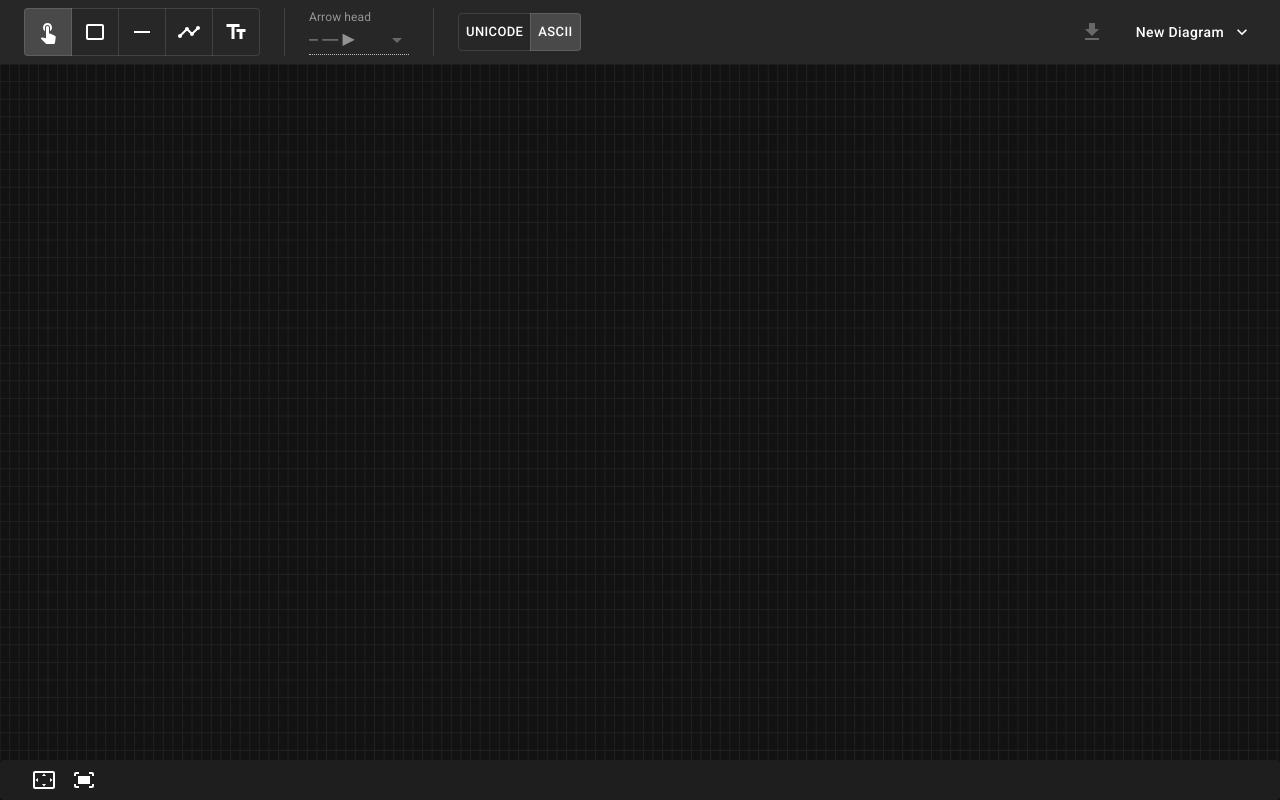
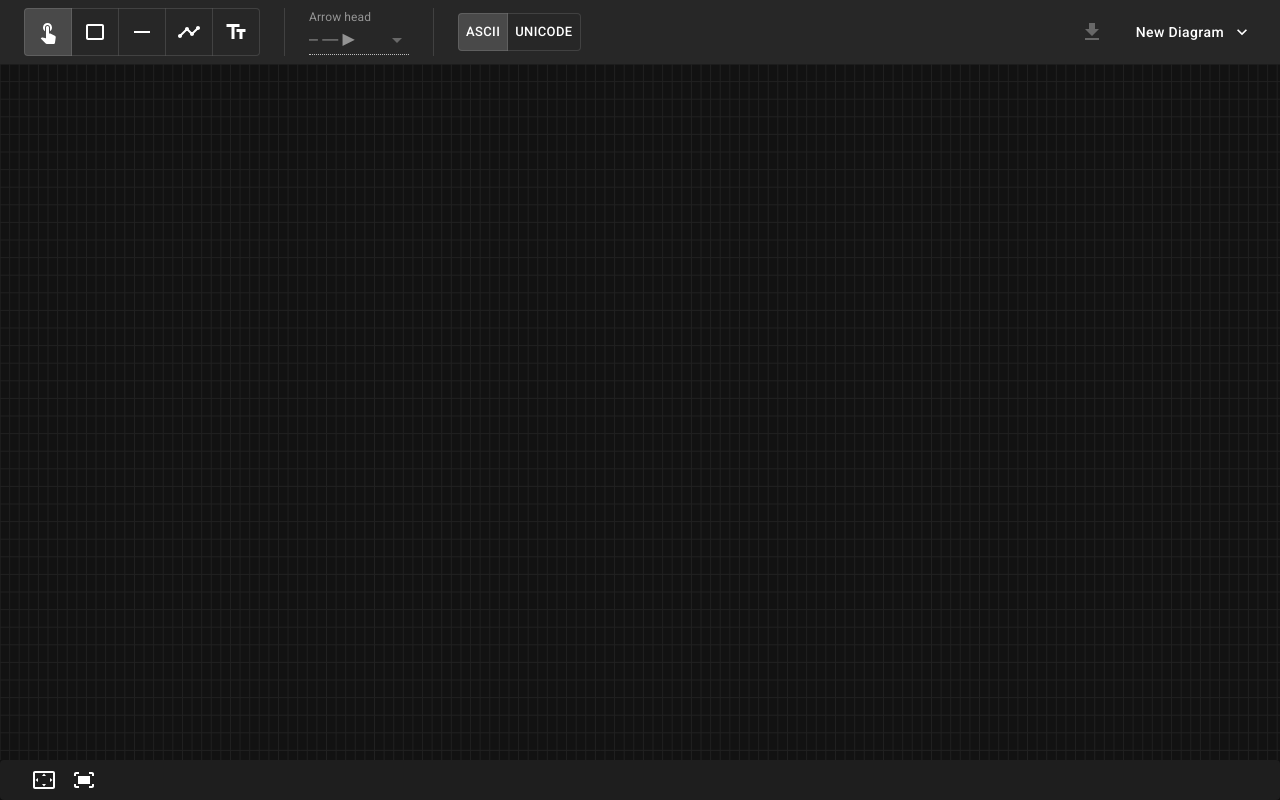
Before and after one commit to hhourani27/asciip, a React (Create React App) app: page / in a window 1280 px wide. Built offline with nearby package versions, Linux system fonts and the light colour scheme; a web font is replaced by a local one.

Commit message:
Add tooltips for style modes

```diff
--- a/src/components/toolbar/ToolbarStyleMode.tsx
+++ b/src/components/toolbar/ToolbarStyleMode.tsx
@@ -1,4 +1,4 @@
-import { ToggleButtonGroup, ToggleButton } from "@mui/material";
+import { ToggleButtonGroup, ToggleButton, Tooltip } from "@mui/material";
 
 import { useAppSelector, useAppDispatch } from "../../store/hooks";
 import { diagramActions } from "../../store/diagramSlice";
@@ -25,12 +25,22 @@ export function ToolbarStyleMode(): JSX.Element {
       onChange={handleStyleModeChange}
       size="small"
     >
-      <ToggleButton value="UNICODE" aria-label="Unicode">
-        Unicode
-      </ToggleButton>
-      <ToggleButton value="ASCII" aria-label="ASCII">
-        ASCII
-      </ToggleButton>
+      <Tooltip
+        title="This mode ensures diagrams are displayed correctly on most monospace fonts but limits your styling options"
+        arrow
+      >
+        <ToggleButton value="ASCII" aria-label="ASCII">
+          ASCII
+        </ToggleButton>
+      </Tooltip>
+      <Tooltip
+        title="This mode offers more styling options but may not display correctly on some monospace fonts (hover over style options for details)."
+        arrow
+      >
+        <ToggleButton value="UNICODE" aria-label="Unicode">
+          Unicode
+        </ToggleButton>
+      </Tooltip>
     </ToggleButtonGroup>
   );
 }
```
